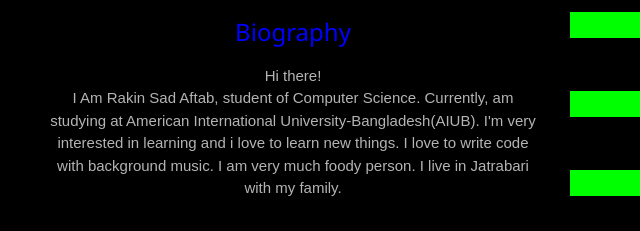
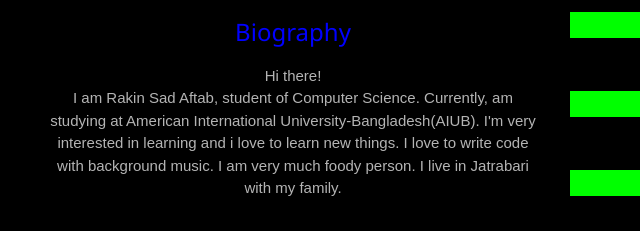
Before and after one commit to SAAD-X/aftab, a plain HTML site: page index.html in a window 1280 px wide. Shown: the part 441-672 px from the top of the page, 0-640 px from the left. Drawn offline with nearby package versions, Linux system fonts and the light colour scheme.

Commit message:
Update index.html

```diff
--- a/index.html
+++ b/index.html
@@ -233,7 +233,7 @@
 
                 <h3 style="color: blue">Biography</h3>
 
-                <p style="color:rgb(180, 180, 180);">Hi there!<br>I Am Rakin Sad Aftab, student of Computer Science. Currently, am studying at American International University-Bangladesh(AIUB). I'm very interested in learning and i love to learn new things. I love to write code with background music. I am very much foody person. I live in Jatrabari with my family.<br> </p>
+                <p style="color:rgb(180, 180, 180);">Hi there!<br>I am Rakin Sad Aftab, student of Computer Science. Currently, am studying at American International University-Bangladesh(AIUB). I'm very interested in learning and i love to learn new things. I love to write code with background music. I am very much foody person. I live in Jatrabari with my family.<br> </p>
 
             </div><br><br><br><br>
 
```
